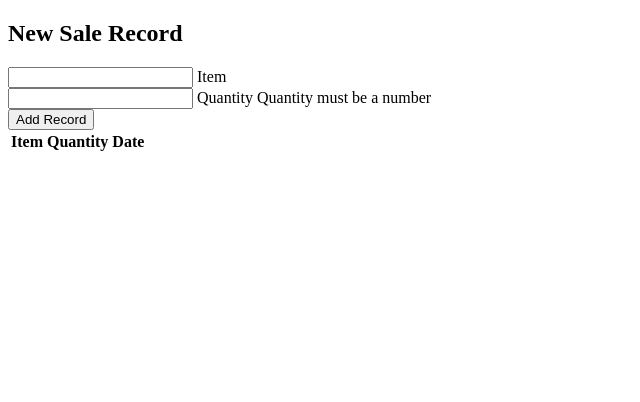
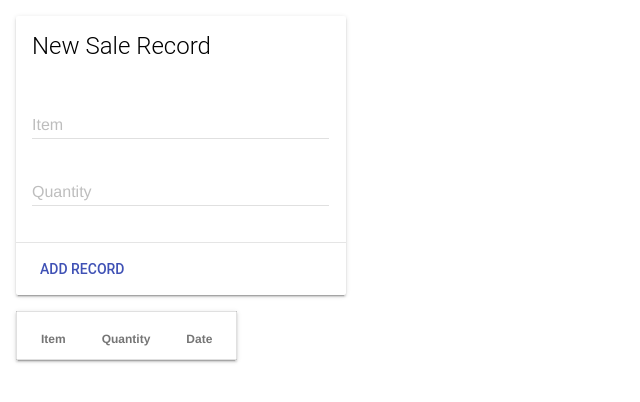
Before and after one commit to MingLiu-100857112/PHP-SRePS, a plain HTML site: page index.html in a window 1280 px wide. Shown: the whole page, without its empty margins (0-640 px from the left). Drawn offline with nearby package versions, Linux system fonts and the light colour scheme; no server answers.

Commit message:
Update framework

```diff
--- a/index.html
+++ b/index.html
@@ -4,7 +4,9 @@
 <head>
   <meta charset="utf-8">
   <meta name="viewport" content="width=device-width, initial-scale=1.0">
-
+  <link rel="stylesheet" href="https://fonts.googleapis.com/icon?family=Material+Icons">
+  <link rel="stylesheet" href="https://code.getmdl.io/1.3.0/material.indigo-pink.min.css">
+  <link rel="stylesheet" href="stylesheets/style.css">
   <title>PHP-SRePS</title>
 </head>
 
```
